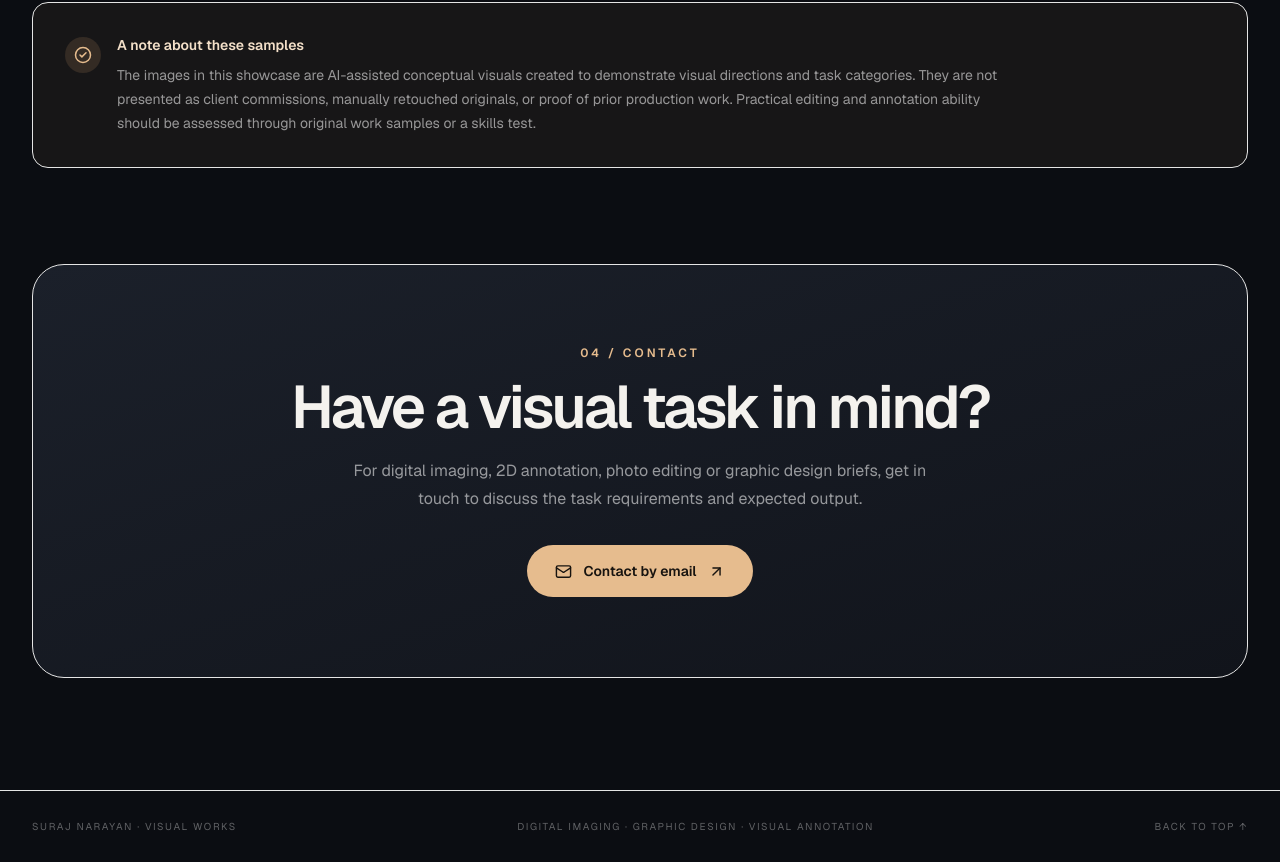
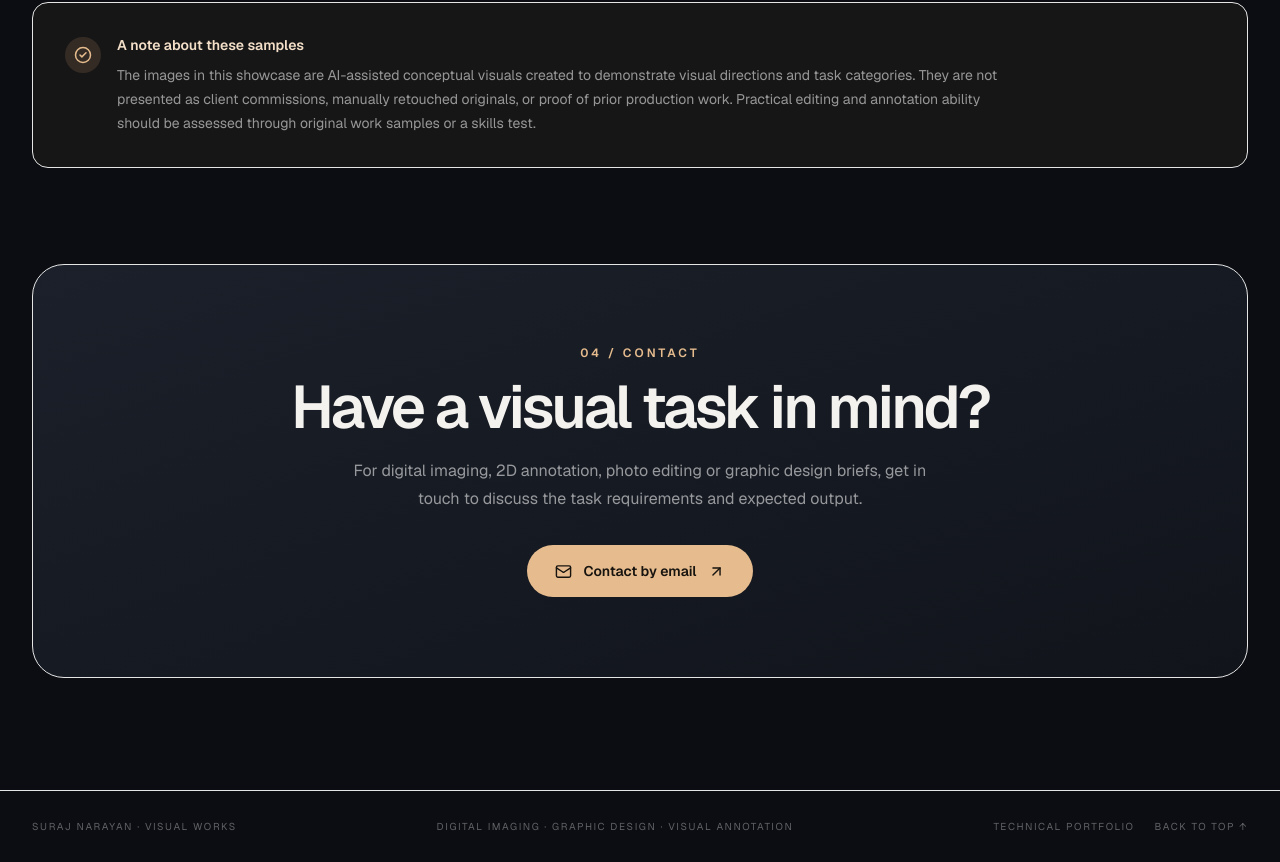
Before and after one commit to sengoku69/suraj-portfolio, a Next.js app: page / in a window 1280 px wide. Shown: the part 3928-4790 px from the top of the page. Built offline with nearby package versions, Linux system fonts and the light colour scheme.

Commit message:
Link to preserved technical portfolio

```diff
--- a/components/creative-portfolio.tsx
+++ b/components/creative-portfolio.tsx
@@ -442,7 +442,10 @@ export function CreativePortfolio() {
         <div className="mx-auto flex max-w-7xl flex-col items-center justify-between gap-3 text-center text-[10px] uppercase tracking-[0.16em] text-white/35 sm:flex-row sm:text-left">
           <span>Suraj Narayan · Visual Works</span>
           <span>Digital imaging · Graphic design · Visual annotation</span>
-          <a href="#top" className="transition hover:text-white/70">Back to top ↑</a>
+          <div className="flex flex-wrap items-center justify-center gap-5">
+            <a href="/technical" className="transition hover:text-white/70">Technical portfolio</a>
+            <a href="#top" className="transition hover:text-white/70">Back to top ↑</a>
+          </div>
         </div>
       </footer>
     </main>
```
